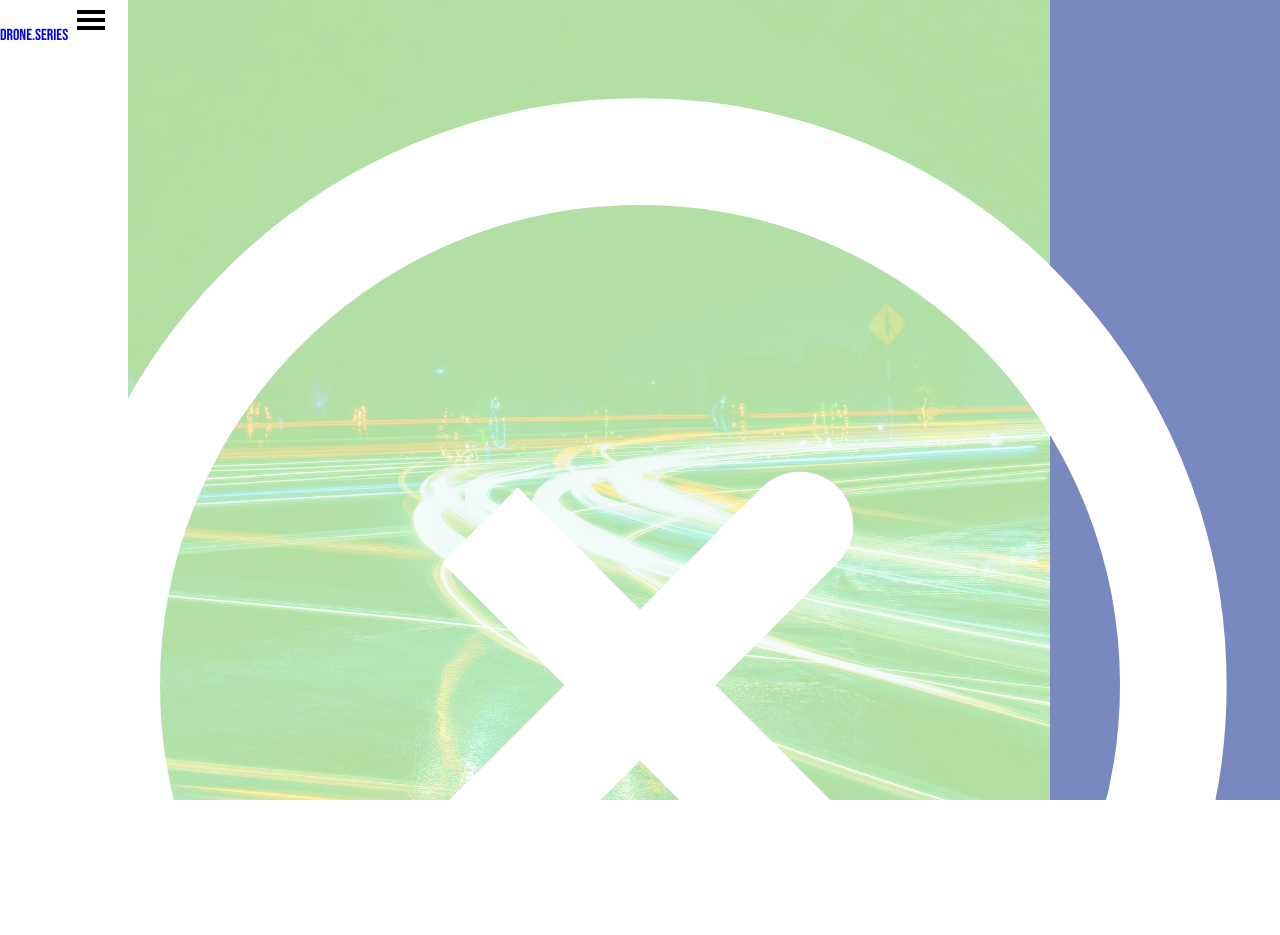
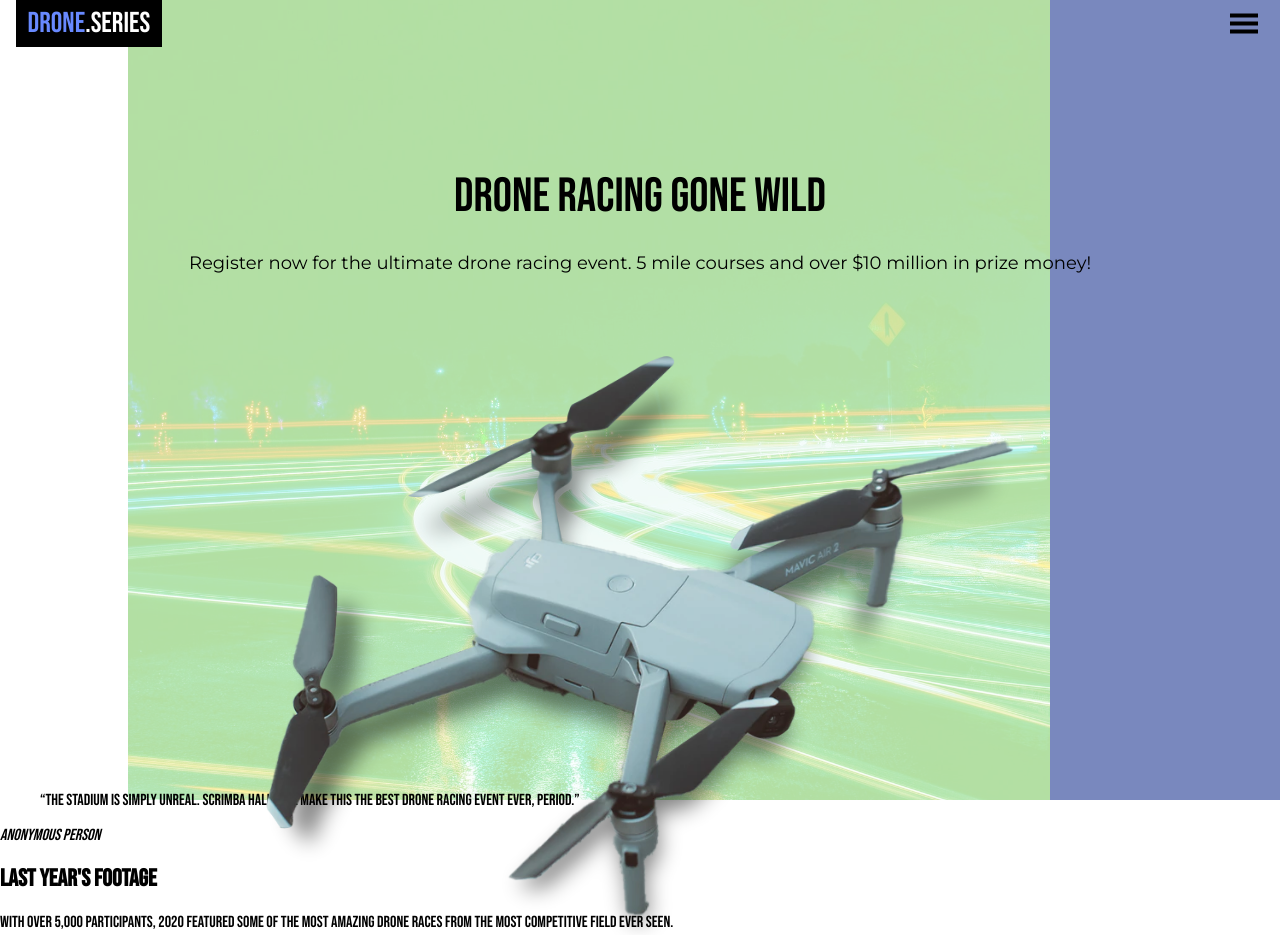
Before and after one commit to rparias/drone-page-css, a plain HTML site: page index.html in a window 1280 px wide. Shown: the top 935 px of the page. Drawn offline with Linux system fonts and the light colour scheme.

Commit message:
adds css for menu and banner

```diff
--- a/index.css
+++ b/index.css
@@ -47,3 +47,62 @@ body {
 .blue-col {
   background-color: #7988be;
 }
+
+.container {
+  margin: 0 1rem;
+}
+
+nav {
+  display: flex;
+  justify-content: space-between;
+}
+
+.logo {
+  display: inline-block;
+  background-color: black;
+  padding: .2em .4em;
+  color: white;
+  font-size: 1.8rem;
+}
+
+.logo span {
+  color: #6889ff;
+}
+
+nav ul {
+  display: none;
+}
+
+.content {
+  text-align: center;
+  margin: 8em 3em 0;
+  height: 75vh;
+}
+
+h1 {
+  font-size: 3rem;
+  font-weight: normal;
+  line-height: 92%;
+}
+
+.type p {
+  font-family: 'Montserrat';
+  font-size: 1.125rem;
+  line-height: 141.6%;
+}
+
+.drone-container {
+  position: relative;
+  margin: 5em auto;
+  width: 65%;
+}
+
+.blur, .drone {
+  position: absolute;
+  left: 0;
+}
+
+.blur {
+  opacity: .5;
+  top: 1em;
+}
```
